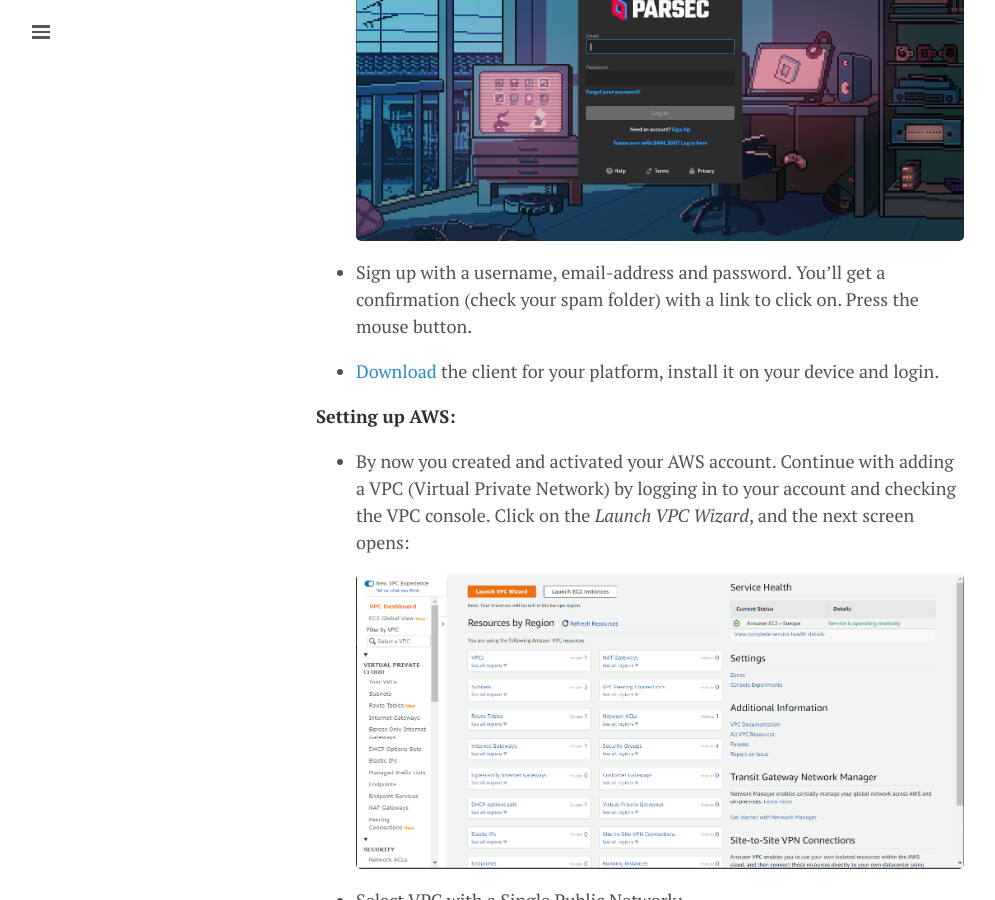
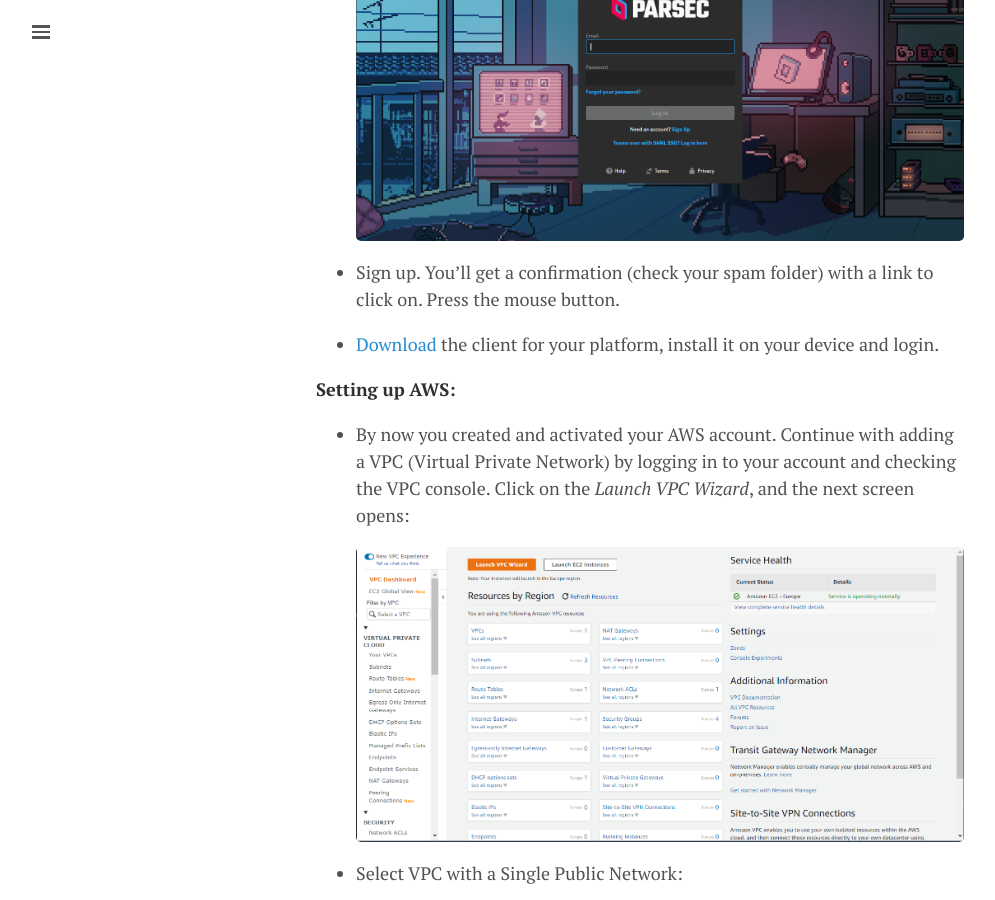
Before and after one commit to lgeurts/lgeurts.github.io, a Jekyll site: the page built from _posts/2021-11-02-aws-high-performance-cloud-gaming.md, in a window 1280 px wide and 900 px high, scrolled down 1569 px. Shown: the whole window, without its empty margins (0-995 px from the left). Built offline with Jekyll 4.4.1, drawn with Linux system fonts in a browser that asks for light colours; nearby versions of some CDN libraries; comment, search, counter and statistics services are not loaded.

Commit message:
Update 2021-11-02-aws-high-performance-cloud-gaming.md

```diff
--- a/_posts/2021-11-02-aws-high-performance-cloud-gaming.md
+++ b/_posts/2021-11-02-aws-high-performance-cloud-gaming.md
@@ -44,7 +44,7 @@
 
   <img src="/assets/aws-parsec-setup/parsec-new-account.png" width="654">
 
-- Sign up with a username, email-address and password. You'll get a confirmation (check your spam folder) with a link to click on. Press the mouse button.
+- Sign up. You'll get a confirmation (check your spam folder) with a link to click on. Press the mouse button.
 
 - [Download](https://parsec.app/downloads/) the client for your platform, install it on your device and login.
 
```
